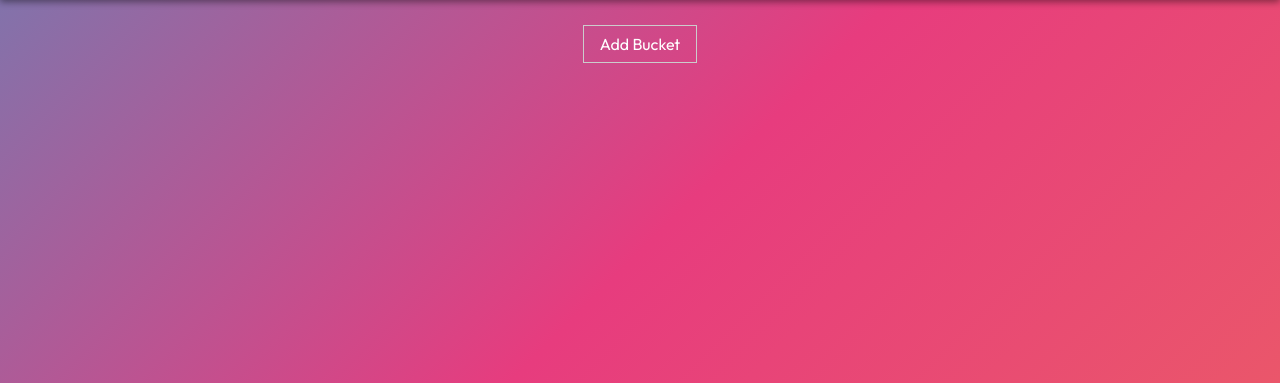
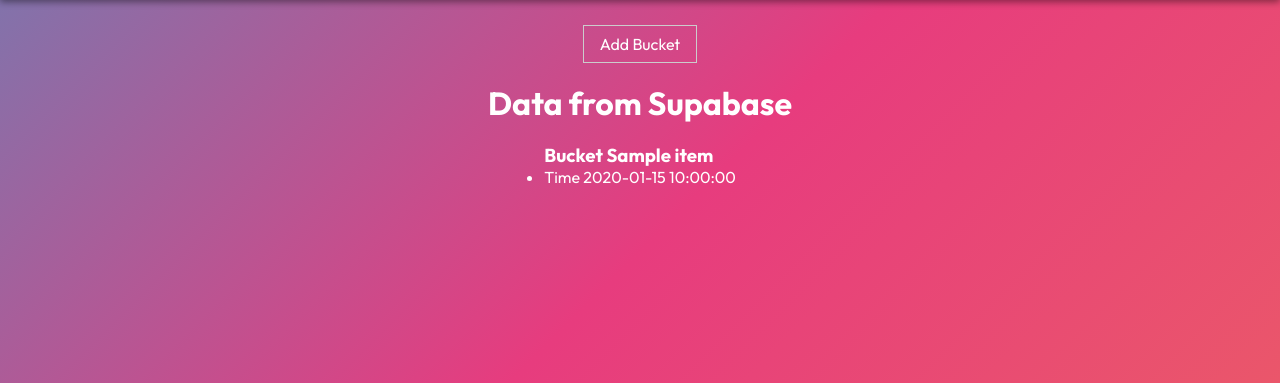
Before and after one commit to Aslam-Naseer/pillpal_UI, a Flask app: template templates/index.html in a window 1280 px wide. Shown: the part 70-453 px from the top of the page. Run offline with Flask 3, Linux system fonts and the light colour scheme; the template is opened without the code that fills it: most values are stand-ins (such as "Sample title", 1, 10 or a date in 2020); parts of the project's set-up code (start-up, migrations or seed data) failed here and were passed over.

Commit message:
added supabase

```diff
--- a/app.py
+++ b/app.py
@@ -1,11 +1,29 @@
-import flask
-from flask import Flask, request,redirect
+from flask import Flask, render_template
+import os
+from dotenv import load_dotenv
+from supabase import create_client, Client
 
+load_dotenv()
 app = Flask(__name__)
+
+url = os.getenv("SUPABASE_URL")
+key = os.getenv("SUPABASE_KEY")
+print(url)
+print(key)
+
+if not url or not key:
+    raise ValueError("Supabase credentials not found in .env file")
+
+supabase = create_client(url, key)
 
 @app.route('/')
 def index():
-    return flask.render_template('index.html')
+    # Use the 'select' method to retrieve all data from 'buckets'
+    response_bucket = supabase.table('buckets').select('*').execute()
+    response_medicine = supabase.table('medicines').select('*').execute()
+    print("Response", response_bucket.data)
+    print("Response M", response_medicine.data)
+    return render_template('index.html', data_bucket=response_bucket.data, data_medicine=response_medicine.data)
 
 if __name__ == '__main__':
     app.run(debug=True)
--- a/static/css/index.css
+++ b/static/css/index.css
@@ -1,5 +1,6 @@
 .main {
   display: flex;
+  flex-direction: column;
   align-items: center;
   justify-content: center;
   padding: 25px;
--- a/templates/index.html
+++ b/templates/index.html
@@ -1,5 +1,25 @@
 {% extends "base.html" %} {% block content %}
 <div class="main">
   <button class="add-bucket">Add Bucket</button>
+  <br>
+  <h1>Data from Supabase</h1>
+  <br>
+    <ul>
+        {% for item in data_bucket %}
+        <h3>Bucket {{ item.bucket_name}}</h3>
+        <li>Time {{ item.time_to_have }}</li>
+        <br>
+        <ul>
+            {% for item_m in data_medicine %}
+            {% if item_m.bucket == item.id %}
+            <li>Medicine {{ item_m.name }}</li>
+            <li>Description {{ item_m.description }}</li>
+            {% endif %}
+            <br>
+            {% endfor %}
+        </ul>
+        <br><br>
+        {% endfor %}
+    </ul>
 </div>
 {% endblock %}
```
Also changed, not shown: 1 other file.
